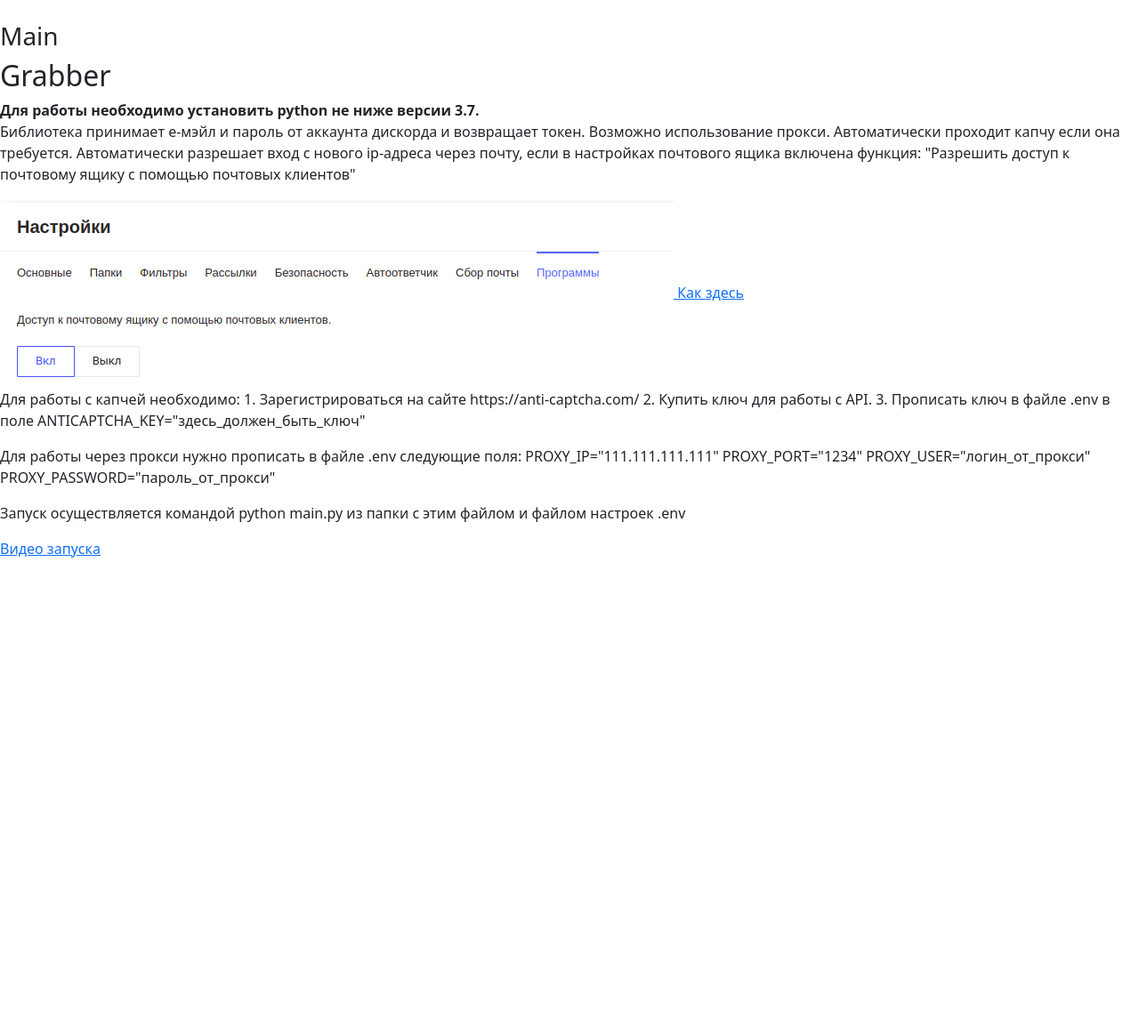
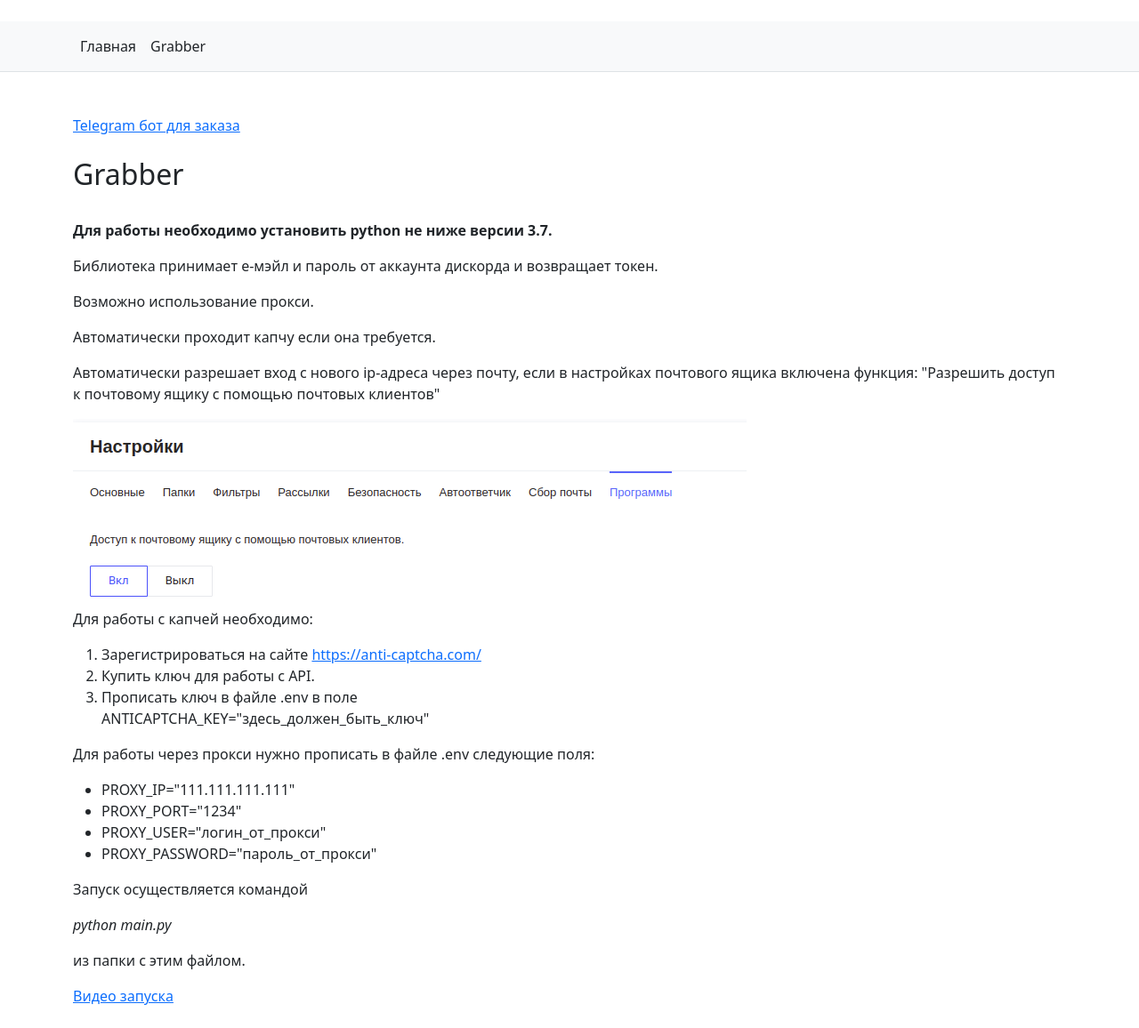
Before and after one commit to Deskent/CRM_and_chatbot, a Django app: template crm_django/app_api/templates/app_api/grabber.html in a window 1280 px wide. Shown: the whole page at 89% size. Before the commit the page ends 627 px from the top, so only its background shows below. Run offline with Django 4.2, Linux system fonts and the light colour scheme; the template is opened without the code that fills it, so the values that code supplies are empty; some libraries are stand-ins or nearby versions.

Commit message:
[build:1.0.16] [version:1.0]
add grabber.html
add grabber view
add main.html

```diff
--- a/crm_django/app_api/templates/app_api/base.html
+++ b/crm_django/app_api/templates/app_api/base.html
@@ -11,13 +11,30 @@
     <script src="{% static 'js/jquery-3.6.0.min.js' %}"></script>
     <script src="{% static 'js/bootstrap.min.js' %}"></script>
 </head>
-
 <body class="py-4">
 <main>
-    <h3>Main</h3>
-    {% block content %}
-    {% endblock %}
+    <nav class="py-2 bg-light border-bottom">
+        <div class="container d-flex flex-wrap">
+            <ul class="nav me-auto">
+                <li class="nav-item">
+                    <a href="{% url 'main' %}" class="nav-link link-dark px-2 active"
+                       aria-current="page">Главная</a>
+                </li>
+                <li class="nav-item">
+                    <a href="{% url 'grabber' %}" class="nav-link link-dark px-2 active"
+                       aria-current="page">Grabber</a>
+                </li>
+            </ul>
+        </div>
+    </nav>
+    <div class="container">
+        <br><br>
+    <a href="https://t.me/DigitALLHack_bot">Telegram бот для заказа</a>
+    <br><br>
+        {% block content %}
+        {% endblock %}
+    </div>
+
 </main>
-
 </body>
 </html>
--- a/crm_django/app_api/templates/app_api/grabber.html
+++ b/crm_django/app_api/templates/app_api/grabber.html
@@ -2,37 +2,44 @@
 {% load static %}
 
 {% block content %}
+
     <h2>Grabber</h2>
+    <br>
+    <p><b>Для работы необходимо установить python не ниже версии 3.7.</b></p>
 
-    <b>Для работы необходимо установить python не ниже версии 3.7.</b>
-
-    <p>Библиотека принимает е-мэйл и пароль от аккаунта дискорда и
-        возвращает токен. Возможно использование прокси.
-        Автоматически проходит капчу если она требуется.
-        Автоматически разрешает вход с нового ip-адреса через почту, если
+    <p>Библиотека принимает е-мэйл и пароль от аккаунта дискорда и возвращает токен.</p>
+    <p>Возможно использование прокси.</p>
+    <p>Автоматически проходит капчу если она требуется.</p>
+    <p>Автоматически разрешает вход с нового ip-адреса через почту, если
         в настройках почтового ящика включена функция:
         "Разрешить доступ к почтовому ящику с помощью почтовых клиентов"
     </p>
-    <a href="{% static 'img/grabber.png' %}"><img src="{% static 'img/grabber.png' %}" alt="Miss"> Как здесь</a>
+    <a href="{% static 'img/grabber.png' %}"><img src="{% static 'img/grabber.png' %}"
+                                                  alt="grabber.png"></a>
 
-    <p>Для работы с капчей необходимо:
-    1. Зарегистрироваться на сайте https://anti-captcha.com/
-    2. Купить ключ для работы с API.
-    3. Прописать ключ в файле .env в поле
-    ANTICAPTCHA_KEY="здесь_должен_быть_ключ"
-</p>
-    <p>
-    Для работы через прокси нужно прописать в файле .env следующие поля:
-    PROXY_IP="111.111.111.111"
-    PROXY_PORT="1234"
-    PROXY_USER="логин_от_прокси"
-    PROXY_PASSWORD="пароль_от_прокси"
-</p>
-    <p>
-    Запуск осуществляется командой
-    python main.py
-    из папки с этим файлом и файлом настроек .env
-</p>
+    <p>Для работы с капчей необходимо:</p>
+    <ol>
+        <li>Зарегистрироваться на сайте
+            <a href="https://anti-captcha.com/">https://anti-captcha.com/</a></li>
+        <li>Купить ключ для работы с API.</li>
+        <li>Прописать ключ в файле .env в поле
+            <br>ANTICAPTCHA_KEY="здесь_должен_быть_ключ"</li>
+    </ol>
+    <p>Для работы через прокси нужно прописать в файле .env следующие поля:</p>
+    <ul>
+        <li>PROXY_IP="111.111.111.111"
+        </li>
+        <li> PROXY_PORT="1234"
+        </li>
+        <li> PROXY_USER="логин_от_прокси"
+        </li>
+        <li> PROXY_PASSWORD="пароль_от_прокси"
+        </li>
+    </ul>
+    <p>Запуск осуществляется командой</p>
+    <p><i>python main.py</i></p>
+    <p>из папки с этим файлом.</p>
 
     <a href="https://youtu.be/EfiZhA0_8zs">Видео запуска</a>
+
 {% endblock %}
--- /dev/null
+++ b/crm_django/app_api/templates/app_api/main.html
@@ -0,0 +1,5 @@
+{% extends 'app_api/base.html' %}
+{% load static %}
+
+{% block content %}
+{% endblock %}
--- a/crm_django/app_api/urls.py
+++ b/crm_django/app_api/urls.py
@@ -3,12 +3,14 @@ from app_api.views import (
     GetCategoriesViewSet,
     SetWorksheetsViewSet,
     GetPollByCategoryViewSet,
-    GrabberView
+    GrabberView,
+    MainView
 )
 
 urlpatterns = [
     path('send_worksheet', SetWorksheetsViewSet.as_view(), name='send_worksheet'),
     path('grabber', GrabberView.as_view(), name='grabber'),
+    path('main', MainView.as_view(), name='main'),
     path('get_categories/', GetCategoriesViewSet.as_view(), name='get_categories'),
     path('get_poll_by_category/<int:category_id>', GetPollByCategoryViewSet.as_view(), name='get_poll_by_category'),
 ]
--- a/crm_django/app_api/views.py
+++ b/crm_django/app_api/views.py
@@ -53,3 +53,9 @@ class SetWorksheetsViewSet(CreateAPIView, GenericAPIView):
 
 class GrabberView(TemplateView):
     template_name = 'app_api/grabber.html'
+    extra_context = {'title': 'Grabber'}
+
+
+class MainView(TemplateView):
+    template_name = 'app_api/main.html'
+    extra_context = {'title': 'Главная'}
```
